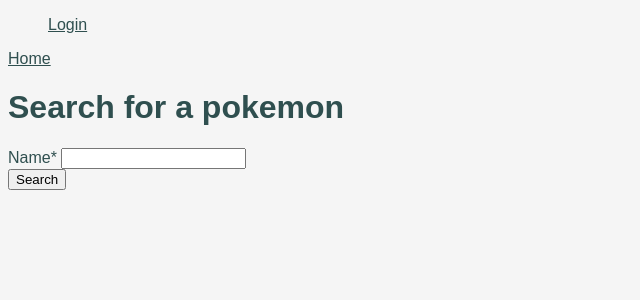
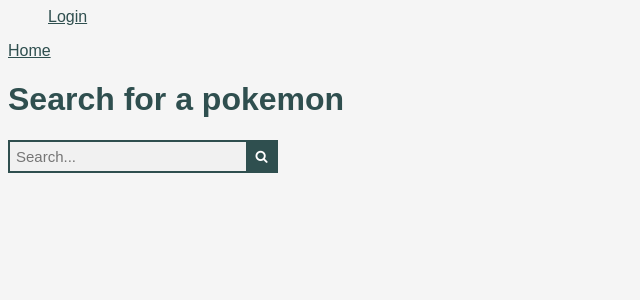
Before and after one commit to Kinciorska/pokedex, a Django app: page /pokemons/search/ in a window 1280 px wide. Shown: the top 300 px of the page, without its empty margins (0-640 px from the left). Run offline with Django 4.2, Linux system fonts and the light colour scheme; parts of the project's set-up code (start-up, migrations or seed data) failed here and were passed over; some libraries are stand-ins or nearby versions.

Commit message:
feature - added styling for search

```diff
--- a/pokemons/forms.py
+++ b/pokemons/forms.py
@@ -2,7 +2,8 @@
 
 
 class SearchPokemonForm(forms.Form):
-    id_or_name = forms.CharField(label="Name", max_length=100)
+    id_or_name = forms.CharField(label="", max_length=100, widget=forms.TextInput(attrs={'placeholder': 'Search...'}))
+
 
 
 class AddToTeamForm(forms.Form):
--- a/pokemons/templates/pokemons/search.html
+++ b/pokemons/templates/pokemons/search.html
@@ -6,9 +6,17 @@
 {% block content %}
 <body>
 <h1>Search for a pokemon</h1>
-<form id="search_pokemon" method="post">
-    {{ form|crispy }}
-    {% csrf_token %}
-    <input type="submit" value="Search">
-</form>
+
+<div class="wrap_search">
+    <form id="search_request" class="search_form" method="post">
+        {{ form|crispy }}
+        {% csrf_token %}
+    <button type="submit"
+            name="search"
+            value="search">
+        <i class="fa fa-search"></i>
+    </button>
+    </form>
+</div>
+
 {% endblock%}
--- a/website/static/website/style.css
+++ b/website/static/website/style.css
@@ -14,3 +14,35 @@
 ul {
     list-style: none;
 }
+
+.wrap_search{
+  margin:left;
+  max-width:300px;
+}
+
+form input{
+  padding: 6px;
+  font-size: 15px;
+  border: 2px solid darkslategrey;
+  float: left;
+  width: 80%;
+  background: #f1f1f1;
+}
+
+form button{
+  float: left;
+  width: 10%;
+  padding: 7px;
+  background: darkslategrey;
+  color: white;
+  font-size: 13px;
+  border: 3px solid darkslategrey;
+  border-left: none; /* Prevent double borders */
+  cursor: pointer;
+}
+
+form.:after {
+  content: "";
+  clear: both;
+  display: table;
+}
--- a/website/templates/base.html
+++ b/website/templates/base.html
@@ -1,11 +1,12 @@
 {% load static %}
-<!DOCTYPE html>
+{% load crispy_forms_tags %}
+
 <html lang="en">
 <head>
     <meta charset="UTF-8">
     <title>{% block title %}{% endblock%}</title>
-    <link rel="stylesheet"
-          href="{% static 'website/style.css' %}">
+    <link rel="stylesheet" href="{% static 'website/style.css' %}">
+    <link rel="stylesheet" href="https://cdnjs.cloudflare.com/ajax/libs/font-awesome/4.7.0/css/font-awesome.min.css">
 </head>
 <body>
 
```
